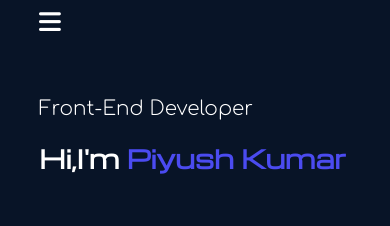
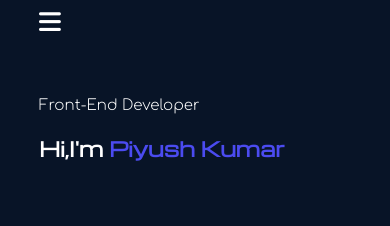
Before and after one commit to piyushkumar-prog/portfolio, a plain HTML site: page index.html in a window 390 px wide. Shown: the top 226 px of the page. Drawn offline with nearby package versions, Linux system fonts and the light colour scheme.

Commit message:
Add files via upload

```diff
--- a/style.css
+++ b/style.css
@@ -79,7 +79,7 @@ nav ul li a:hover::after{
     content:'';
     width:0;
     height: 3px;
-    background: rgb(45, 45, 240);
+    background: rgb(75, 75, 240);
     position: absolute;
     left: 118px;
     top: 280px;
@@ -303,13 +303,43 @@ nav .fa-solid{
 @media only screen and (max-width:600px){
 
     .header-text h1{
-        font-size:25px;
+        font-size:20px;
         margin-top:20px;
 
     }
     .header-text p{
-        font-size:20px;
+        font-size:15px;
 
+    }
+
+    .header-text p::after{
+        content:'';
+        width:0;
+        height: 3px;
+        background: rgb(45, 45, 240);
+        position: absolute;
+        left: 90px;
+        top: 120px;
+        transition: 0.2s;
+    }
+
+    .header-text p:hover::after{
+        width:30%;
+    }
+
+    .header-text h1 span::after{
+        content:'';
+        width:0;
+        height: 3px;
+        background:white;
+        position: absolute;
+        left: 110px;
+        top: 170px;
+        transition: 0.2s;
+    }
+
+    .header-text h1 span:hover::after{
+        width:45%;
     }
 
     nav .fa-regular{
@@ -349,6 +379,13 @@ nav .fa-solid{
     .img1{
         height:20vh;
         width:20vh;
+     }
+
+     .img1:hover{
+        transform: translateY(5px);
+        height: 22vh;
+        width: 22vh;
+
      }
      .subtitle{
         font-size: 25px;
```
